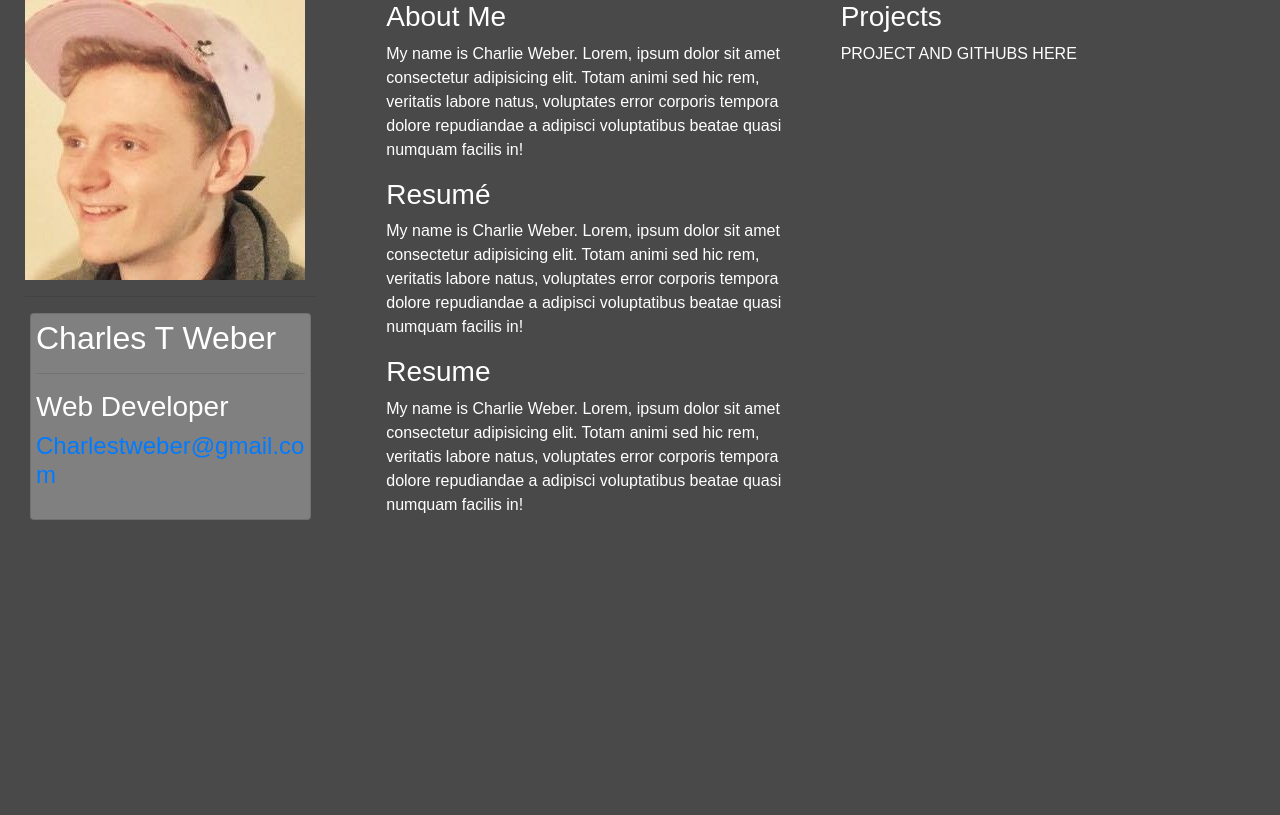
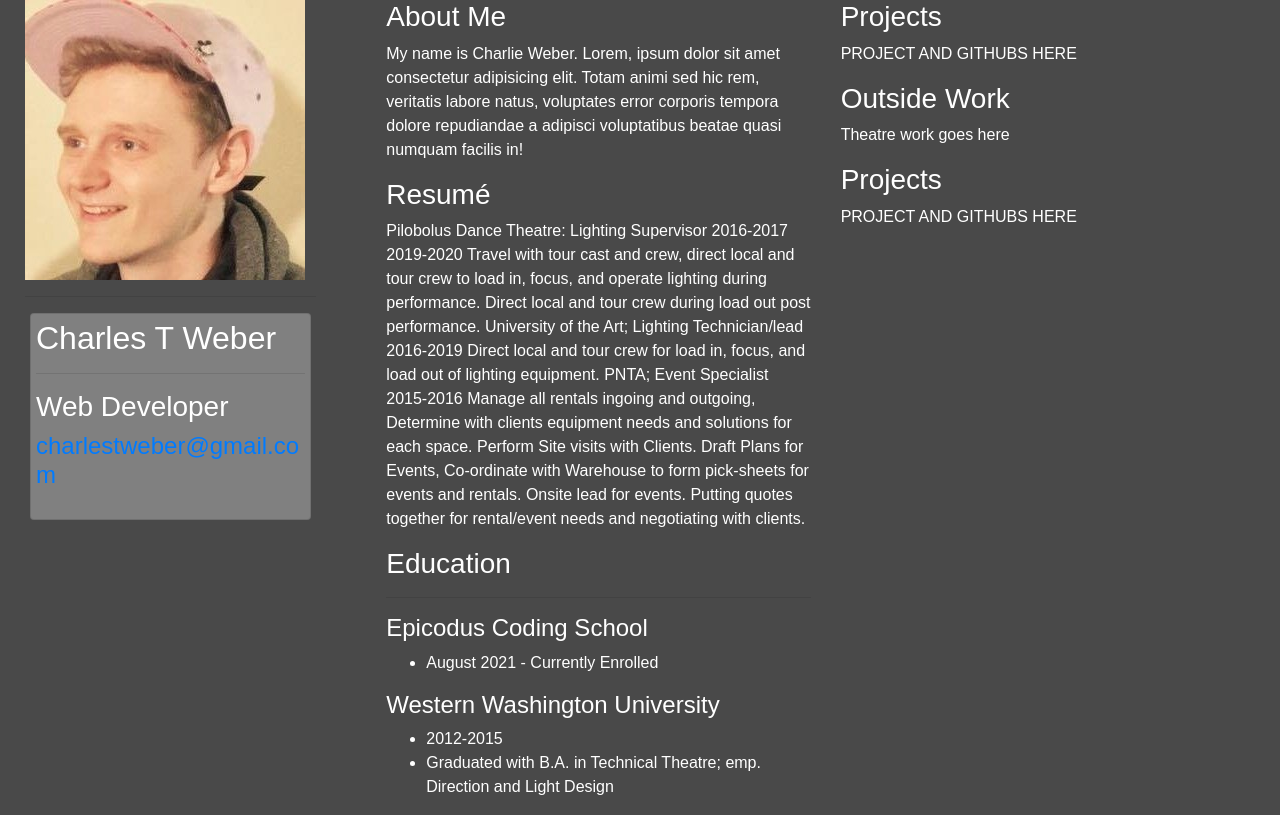
Before and after one commit to CharWeber/portfolio-CV, a plain HTML site: page index.html in a window 1280 px wide. Drawn offline with Linux system fonts and the light colour scheme.

Commit message:
updated education content with ul

```diff
--- a/index.html
+++ b/index.html
@@ -16,7 +16,7 @@
           <hr>
           <div class="card-title">
             <h3> Web Developer</h3>
-            <h4><a href="mailto:Charlestweber@gmail.com">Charlestweber@gmail.com</a></h4>
+            <h4><a href="mailto:Charlestweber@gmail.com">charlestweber@gmail.com</a></h4>
           </div>
         </div>
       </div>
@@ -38,20 +38,53 @@
                 <div class="card-title">
                   <h3>Resumé</h3>
                   <div class="card-text">
-                    <p>My name is Charlie Weber. Lorem, ipsum dolor sit amet consectetur adipisicing elit. Totam animi sed hic rem, veritatis labore natus, voluptates error corporis tempora dolore repudiandae a adipisci voluptatibus beatae quasi numquam facilis in!</p>
+                    <p>Pilobolus Dance Theatre: Lighting Supervisor
+                      2016-2017 2019-2020
+                      Travel with tour cast and crew, direct local and tour crew to load in, focus, and operate lighting during performance. Direct local and tour crew during load out post performance.
+                      University of the Art; Lighting Technician/lead
+                      2016-2019
+                      Direct local and tour crew for load in, focus, and load out of lighting equipment.
+                      PNTA; Event Specialist
+                      2015-2016
+                      Manage all rentals ingoing and outgoing, Determine with clients equipment needs and solutions for each space. Perform Site visits with Clients. Draft Plans for Events, Co-ordinate with Warehouse to form pick-sheets for events and rentals. Onsite lead for events. Putting quotes together for rental/event needs and negotiating with clients.</p>
                   </div>
                 </div>
               </div>
               <div classs="card">
                 <div class="card-title">
-                  <h3>Resume</h3>
+                  <h3>Education</h3>
+                  <hr>
                   <div class="card-text">
-                    <p>My name is Charlie Weber. Lorem, ipsum dolor sit amet consectetur adipisicing elit. Totam animi sed hic rem, veritatis labore natus, voluptates error corporis tempora dolore repudiandae a adipisci voluptatibus beatae quasi numquam facilis in!</p>
+                    <h4>Epicodus Coding School</h4>
+                    <ul>
+                      <li>August 2021 - Currently Enrolled</li>
+                    </ul>
+                    <h4>Western Washington University</h4>
+                    <ul>
+                      <li>2012-2015</li>
+                      <li> Graduated with B.A. in Technical Theatre; emp. Direction and Light Design</li>
+                    </ul>
                   </div>
                 </div>
               </div>
             </div>
             <div class="col-6">
+              <div classs="card">
+                <div class="card-title">
+                  <h3>Projects</h3>
+                  <div class="card-text">
+                    <p>PROJECT AND GITHUBS HERE</p>
+                  </div>
+                </div>
+              </div>
+              <div classs="card">
+                <div class="card-title">
+                  <h3>Outside Work</h3>
+                  <div class="card-text">
+                    <p>Theatre work goes here</p>
+                  </div>
+                </div>
+              </div>
               <div classs="card">
                 <div class="card-title">
                   <h3>Projects</h3>
```
